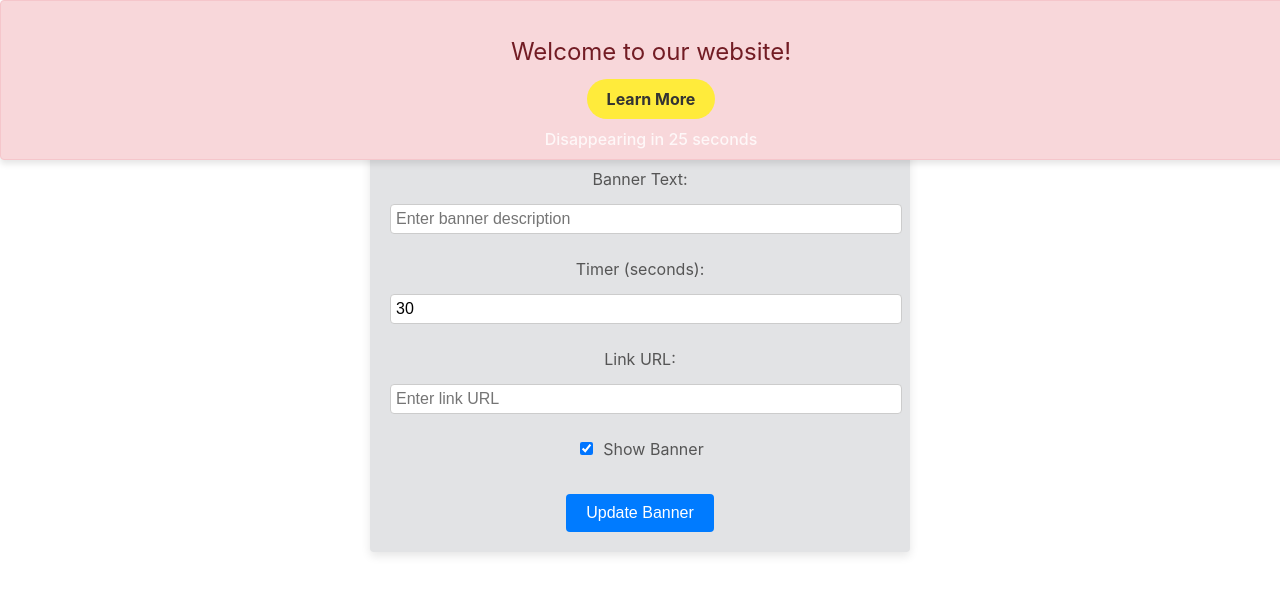
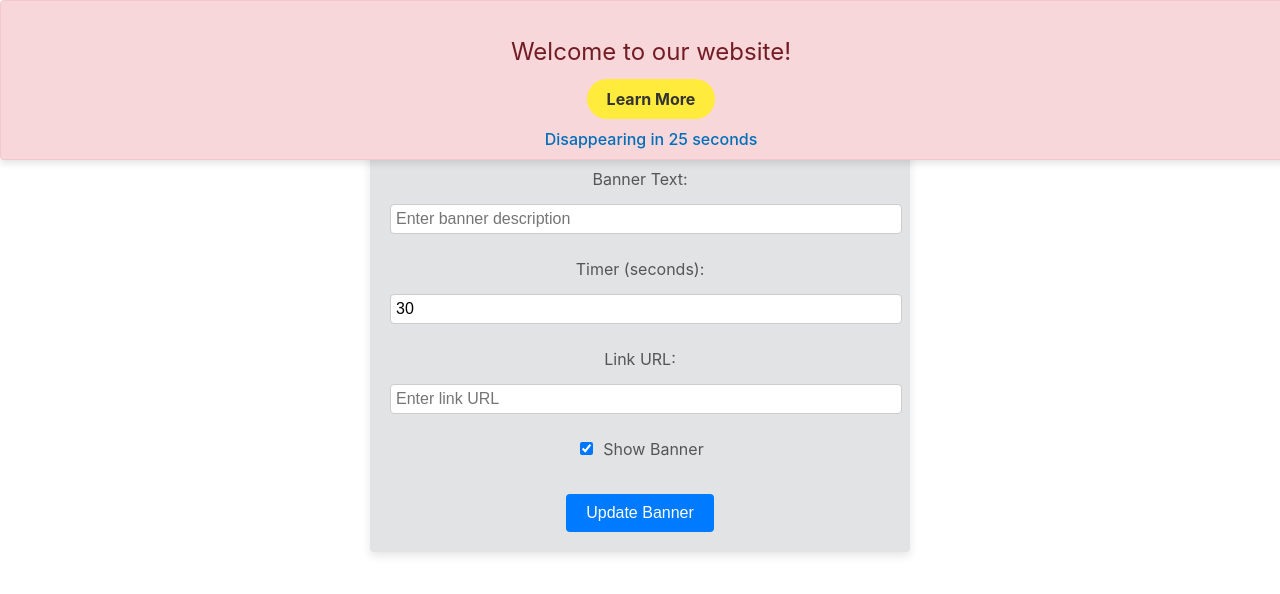
Before and after one commit to bhanutevathia/task1, a React (Create React App) app: page / in a window 1280 px wide. Shown: the top 594 px of the page. Built offline with nearby package versions, Linux system fonts and the light colour scheme.

Commit message:
3rd commit

```diff
--- a/public/index.html
+++ b/public/index.html
@@ -24,7 +24,7 @@
       work correctly both with client-side routing and a non-root public URL.
       Learn how to configure a non-root public URL by running `npm run build`.
     -->
-    <title>React App</title>
+    <title>TASK 1</title>
   </head>
   <body>
     <noscript>You need to enable JavaScript to run this app.</noscript>
--- a/src/components/Banner.css
+++ b/src/components/Banner.css
@@ -47,7 +47,7 @@
 .banner-timer {
     font-size: 1rem;
     font-weight: 500;
-    color: rgba(255, 255, 255, 0.8);
+    color: #006eb9;
 }
 
 @media (max-width: 768px) {
```
